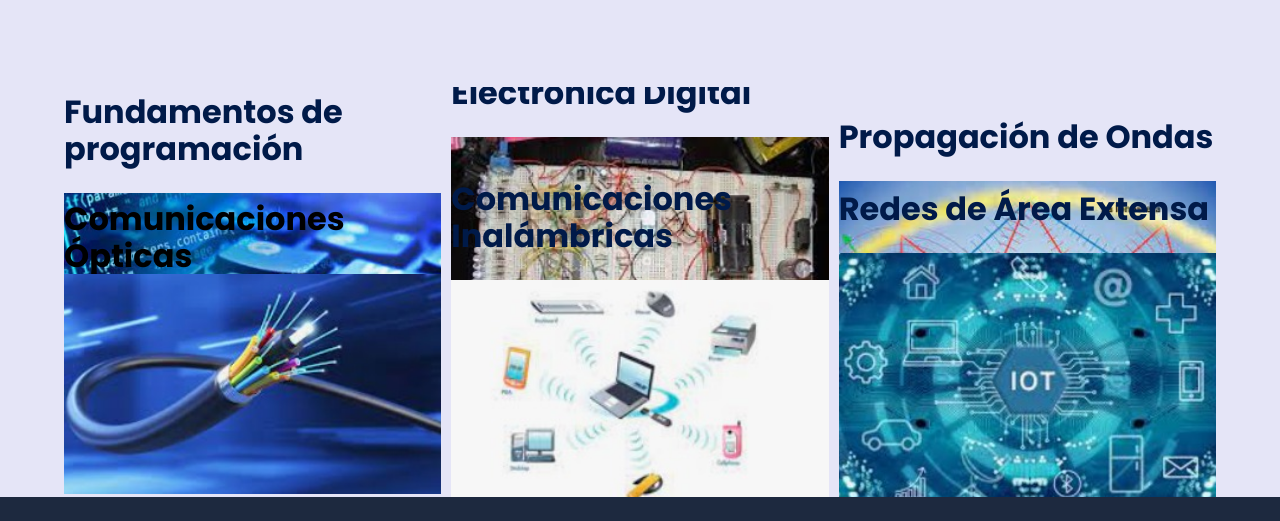
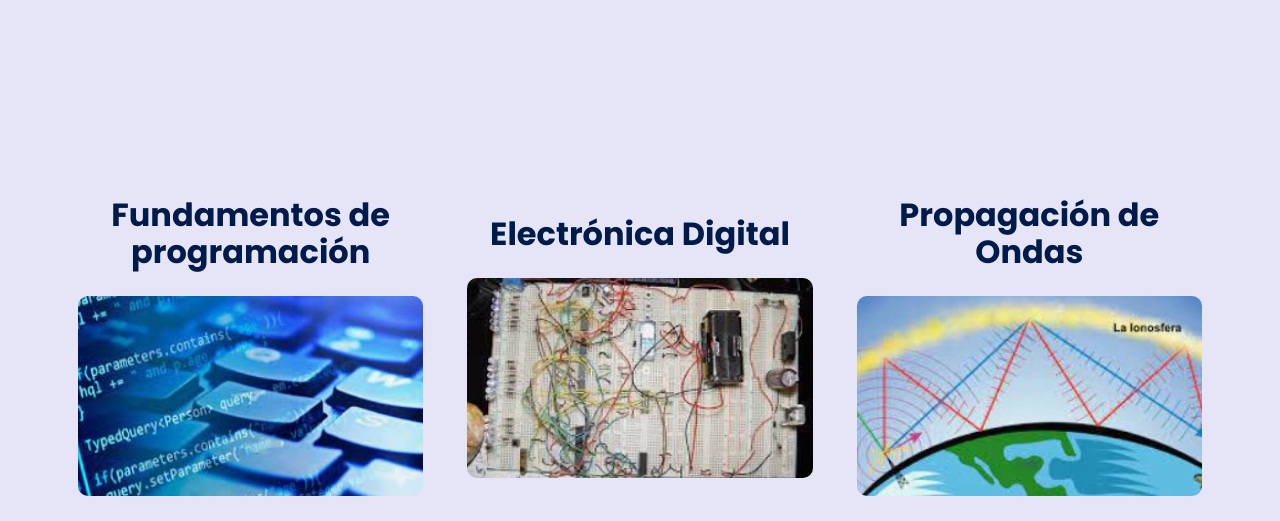
Before and after one commit to alanjosue1998/Anahi, a plain HTML site: page index.html in a window 1280 px wide. Shown: the part 1988-2509 px from the top of the page. Drawn offline with Linux system fonts and the light colour scheme.

Commit message:
Added media images

```diff
--- a/css/estilos.css
+++ b/css/estilos.css
@@ -676,14 +676,38 @@ body {
     }
 }
 
-.wrapper {
-    display: grid;
-    grid-template-columns: repeat(3, 1fr);
-    grid-gap: 10px;
-    grid-auto-rows: 100px;
+.columm {
+    width: 30%; /* Inicialmente, muestra 3 elementos en una fila */
+    margin: 10px;
+    text-align: center;
   }
+
+  @media (max-width: 768px) {
+    .columm {
+        width: 45%;
+    }
+}
+
+@media (max-width: 480px) {
+    .columm {
+        width: 100%;
+    }
+}
 
 .font {
 background: #E5E5F7;
 
 }
+
+.columm img {
+    width: 100%;
+    height: 200px;
+    object-fit: cover;
+	border-radius: 10px;
+}
+
+.containerClass {
+    display: flex;
+    flex-wrap: wrap;
+    justify-content: space-around;
+}
--- a/index.html
+++ b/index.html
@@ -92,32 +92,30 @@ async></script><noscript><a href="https://www.contadorvisitasgratis.com"
     </section>
 
     <section class="font">
-      <div class="wrapper knowledge__container container">
+      <div class="wrapper knowledge__container container containerClass">
         <div class="columm">
           <h2 class="subtitle">Fundamentos de programación </h2>
-          <figure class="knowledge__picture">
-            <img src="./images/ie/first.jpeg" class="knowledge__img" />
-          </figure>
+          <img src="./images/ie/first.jpeg"/>
         </div>
         <div class="columm">
           <h2 class="subtitle">Electrónica Digital</h2>
-          <img src="./images/ie/second.jpeg" class="knowledge__img" />
+          <img src="./images/ie/second.jpeg" />
         </div>
         <div class="columm">
           <h1 class="subtitle">Propagación de Ondas</h1>
-          <img src="./images/ie/tree.jpeg" class="knowledge__img" />
+          <img src="./images/ie/tree.jpeg"  />
         </div>
         <div class="columm">
           <h1>Comunicaciones Ópticas</h1>
-          <img src="./images/ie/four.jpeg" class="knowledge__img" />
+          <img src="./images/ie/four.jpeg"  />
         </div>
         <div class="columm">
           <h2 class="subtitle">Comunicaciones Inalámbricas</h2>
-          <img src="./images/ie/five.jpeg" class="knowledge__img" />
+          <img src="./images/ie/five.jpeg"  />
         </div>
         <div class="columm">
           <h2 class="subtitle">Redes de Área Extensa</h2>
-          <img src="./images/ie/six.jpeg" class="knowledge__img" />
+          <img src="./images/ie/six.jpeg" />
         </div>
       </div>
     </section>
```
